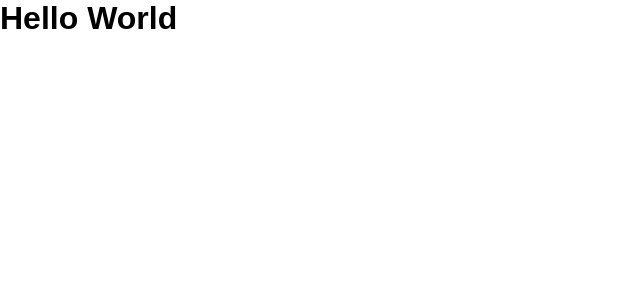
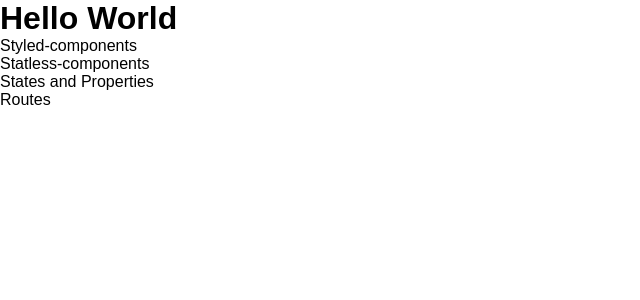
Before and after one commit to DanPendragom/reactjs-revisao, a React (Create React App) app: page / in a window 1280 px wide. Shown: the top 300 px of the page, without its empty margins (0-640 px from the left). Built offline with nearby package versions, Linux system fonts and the light colour scheme.

Commit message:
percorrendo array no states

```diff
--- a/src/App.js
+++ b/src/App.js
@@ -1,9 +1,22 @@
 import React ,{Component} from 'react';
 
 class App extends Component{
+  state = {
+    revisao:[
+      'Styled-components',
+      'Statless-components',
+      'States and Properties',
+      'Routes'
+    ]
+  }
   render(){
     return(
-      <h1>Hello World</h1>
+      <div>
+        <h1>Hello World</h1>
+        <ul>
+          {this.state.revisao.map(revisao => <li key={revisao}>{revisao}</li>)}
+        </ul>
+      </div>
     );
   }
 }
```
